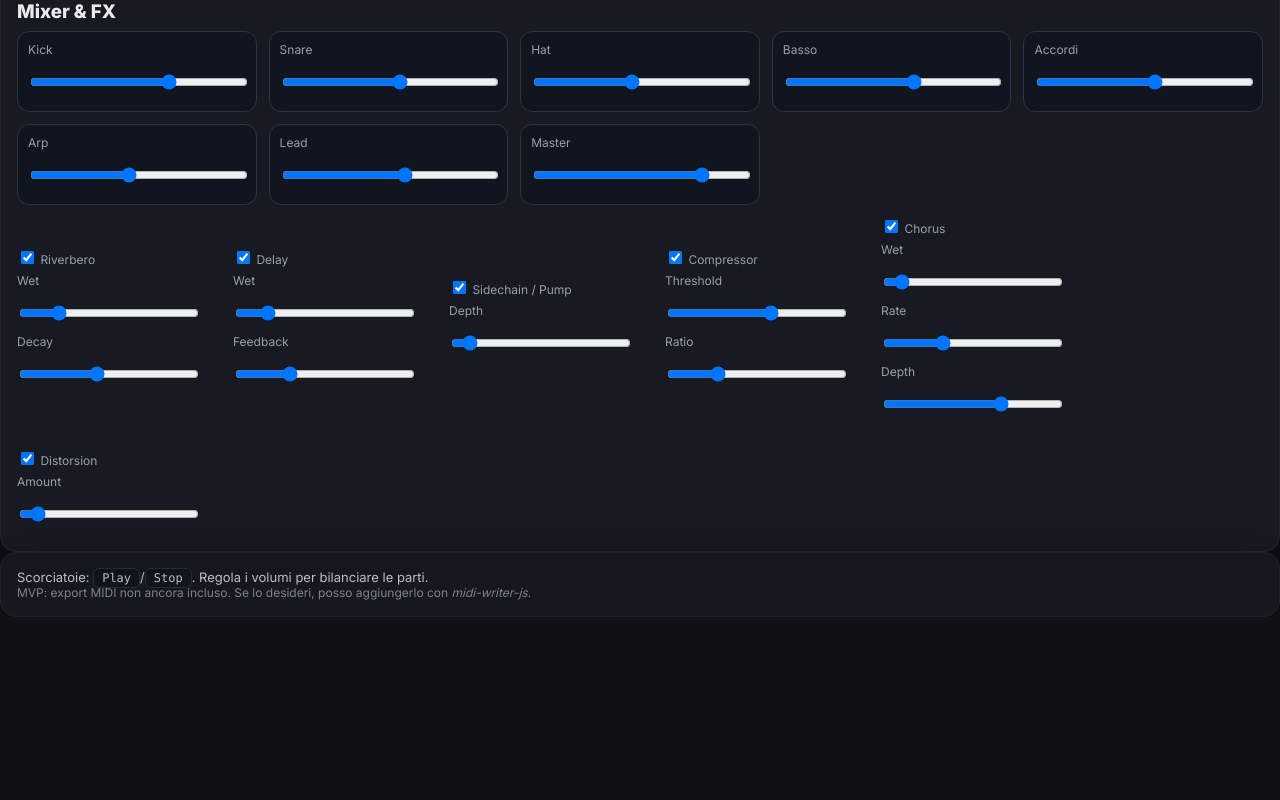
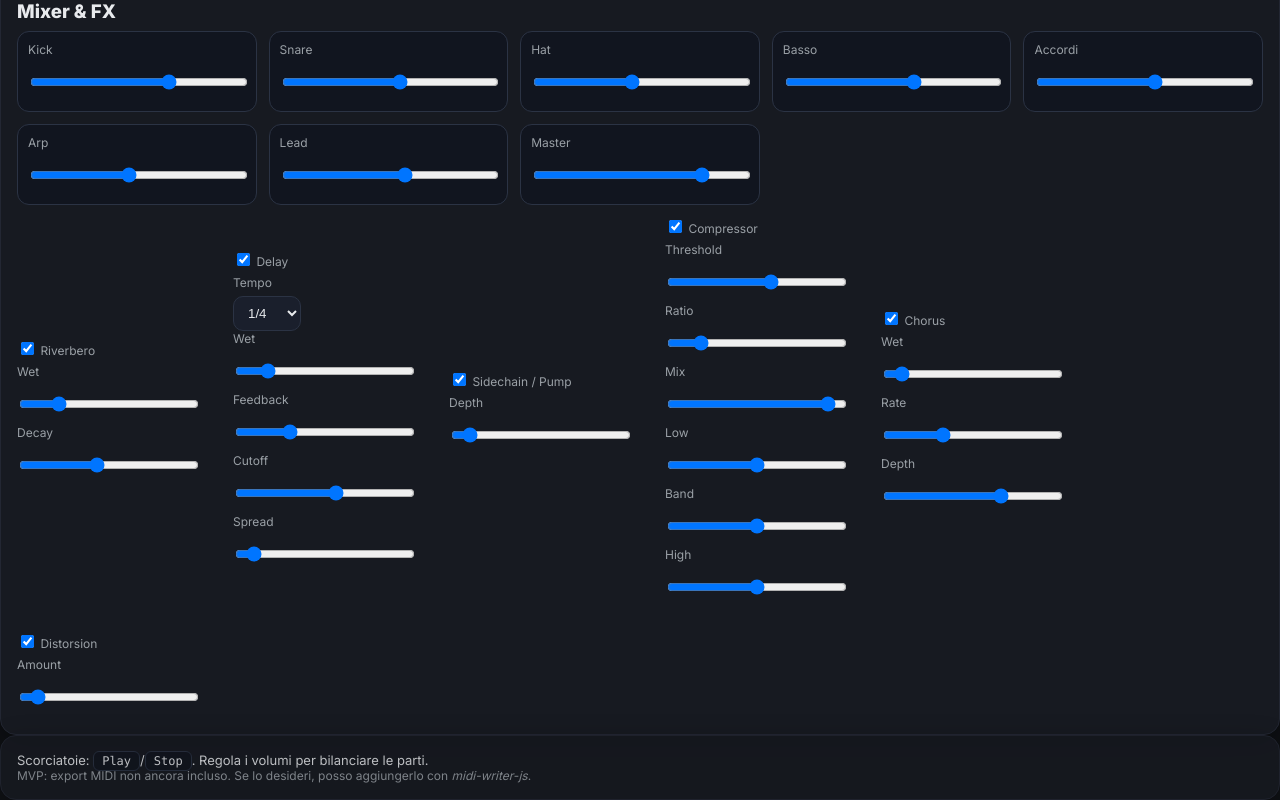
Before and after one commit to Raffa50/ProceduralMusicGenerator, a React (Vite) app: page / in a window 1280 px wide. Shown: the part 557-1357 px from the top of the page. Before the commit the page ends 1174 px from the top, so only its background shows below. Built offline with nearby package versions, Linux system fonts and the light colour scheme; the HTML template or start-up script is replaced by a standard one.

Commit message:
parameters for sfx

```diff
--- a/src/components/MixerFx.tsx
+++ b/src/components/MixerFx.tsx
@@ -38,12 +38,25 @@ export function MixerFx(props: {
           <label>
             <input type="checkbox" checked={props.fx.delayEnabled} onChange={e=>props.setFx({delayEnabled: e.target.checked})} /> Delay
           </label>
+          <label>Tempo</label>
+          <select value={props.fx.delayTempo} onChange={e=>props.setFx({delayTempo: e.target.value})} disabled={!props.fx.delayEnabled}>
+            <option value="1/2">1/2</option>
+            <option value="1/4">1/4</option>
+            <option value="1/8">1/8</option>
+            <option value="1/16">1/16</option>
+          </select>
           <label>Wet</label>
-          <input className="slider" type="range" min="0" max="1" step="0.01" value={props.fx.delay}
-                 onChange={e=>props.setFx({delay: parseFloat(e.target.value)})} disabled={!props.fx.delayEnabled} />
+          <input className="slider" type="range" min="0" max="1" step="0.01" value={props.fx.delayMix}
+                 onChange={e=>props.setFx({delayMix: parseFloat(e.target.value)})} disabled={!props.fx.delayEnabled} />
           <label>Feedback</label>
           <input className="slider" type="range" min="0" max="1" step="0.01" value={props.fx.delayFeedback}
                  onChange={e=>props.setFx({delayFeedback: parseFloat(e.target.value)})} disabled={!props.fx.delayEnabled} />
+          <label>Cutoff</label>
+          <input className="slider" type="range" min="1000" max="20000" step="100" value={props.fx.delayCutoff}
+                 onChange={e=>props.setFx({delayCutoff: parseFloat(e.target.value)})} disabled={!props.fx.delayEnabled} />
+          <label>Spread</label>
+          <input className="slider" type="range" min="0" max="1" step="0.01" value={props.fx.delaySpread}
+                 onChange={e=>props.setFx({delaySpread: parseFloat(e.target.value)})} disabled={!props.fx.delayEnabled} />
         </div>
         <div>
           <label>
@@ -61,8 +74,20 @@ export function MixerFx(props: {
           <input className="slider" type="range" min="-60" max="0" step="1" value={props.fx.compressorThreshold}
                  onChange={e=>props.setFx({compressorThreshold: parseFloat(e.target.value)})} disabled={!props.fx.compressorEnabled} />
           <label>Ratio</label>
-          <input className="slider" type="range" min="1" max="10" step="0.1" value={props.fx.compressorRatio}
+          <input className="slider" type="range" min="1" max="20" step="0.1" value={props.fx.compressorRatio}
                  onChange={e=>props.setFx({compressorRatio: parseFloat(e.target.value)})} disabled={!props.fx.compressorEnabled} />
+          <label>Mix</label>
+          <input className="slider" type="range" min="0" max="1" step="0.01" value={props.fx.compressorMix}
+                 onChange={e=>props.setFx({compressorMix: parseFloat(e.target.value)})} disabled={!props.fx.compressorEnabled} />
+          <label>Low</label>
+          <input className="slider" type="range" min="0" max="2" step="0.01" value={props.fx.compressorLow}
+                 onChange={e=>props.setFx({compressorLow: parseFloat(e.target.value)})} disabled={!props.fx.compressorEnabled} />
+          <label>Band</label>
+          <input className="slider" type="range" min="0" max="2" step="0.01" value={props.fx.compressorBand}
+                 onChange={e=>props.setFx({compressorBand: parseFloat(e.target.value)})} disabled={!props.fx.compressorEnabled} />
+          <label>High</label>
+          <input className="slider" type="range" min="0" max="2" step="0.01" value={props.fx.compressorHigh}
+                 onChange={e=>props.setFx({compressorHigh: parseFloat(e.target.value)})} disabled={!props.fx.compressorEnabled} />
         </div>
         <div>
           <label>
--- a/src/lib/FxParams.ts
+++ b/src/lib/FxParams.ts
@@ -17,6 +17,17 @@ export class FxParams {
   distorsionAmount: number = 0.0;
   distorsionEnabled: boolean = true;
 
+  // Delay
+  delayTempo: string = "1/4"; // es. "1/2", "1/4", "1/8"
+  delayMix: number = 0.1;
+  delayCutoff: number = 12000;
+  delaySpread: number = 0.0;
+  // Compressor
+  compressorMix: number = 1.0;
+  compressorLow: number = 1.0;
+  compressorBand: number = 1.0;
+  compressorHigh: number = 1.0;
+
   constructor(init?: Partial<FxParams>) {
     Object.assign(this, init);
   }
```
